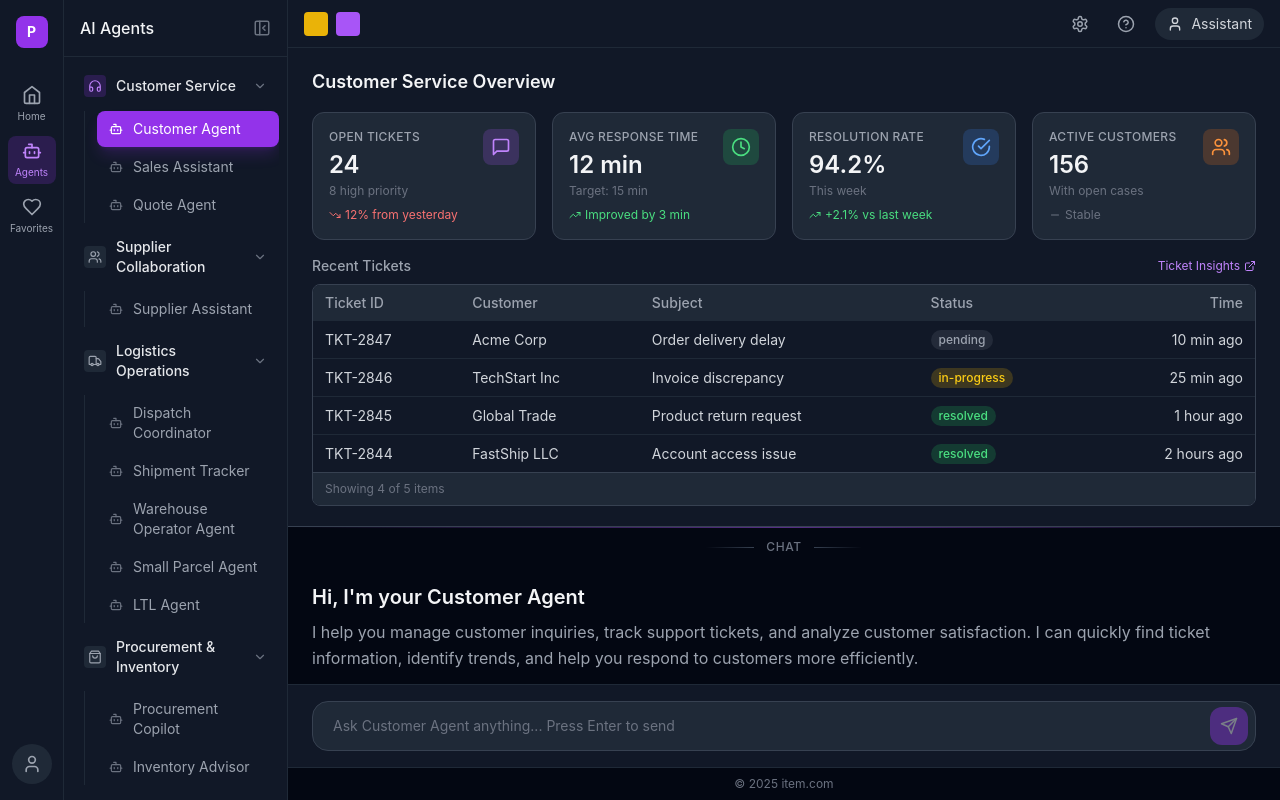
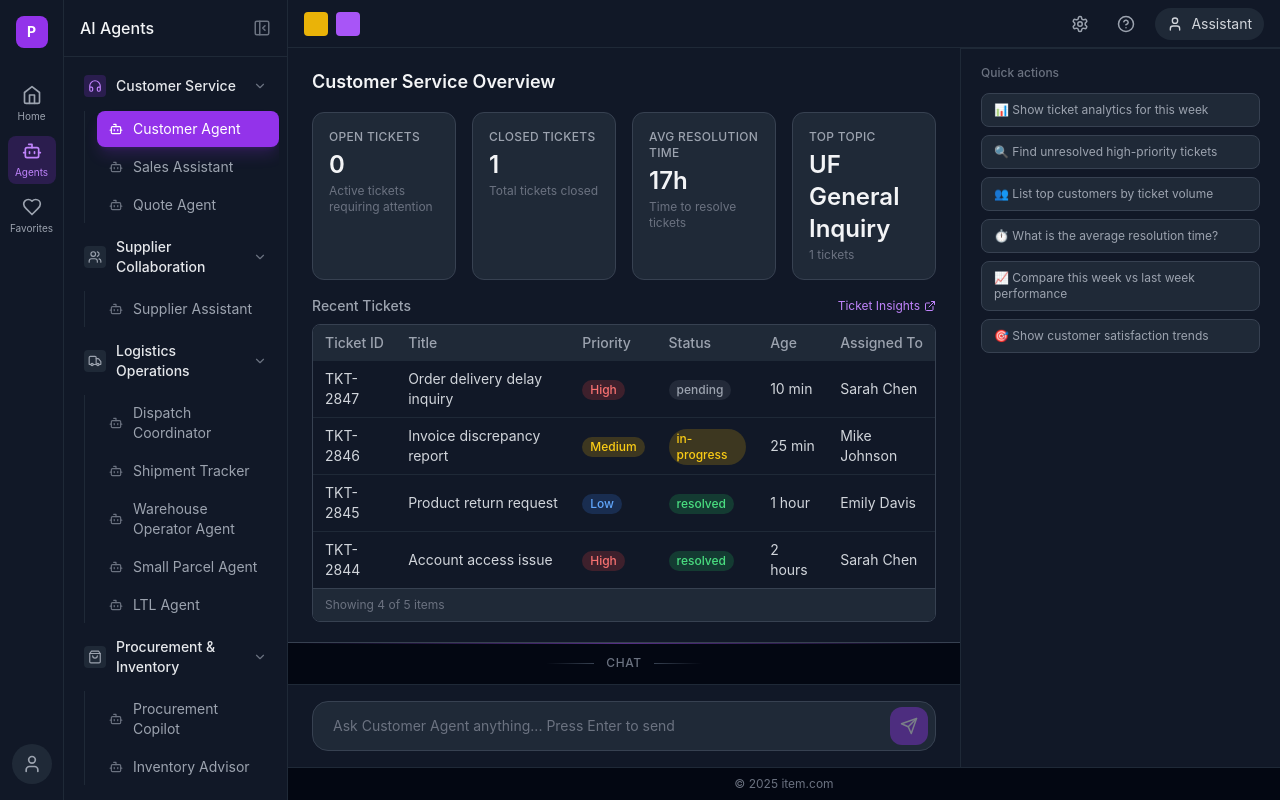
Before and after one commit to WYJade/Client-Portal-AI-Agent, a React (Vite) app: page /agents in a window 1280 px wide. Built offline with nearby package versions, Linux system fonts and the light colour scheme.

Commit message:
Update UI: move quick actions to right panel, update Customer Agent stats

```diff
--- a/src/components/agent/AgentChatLayout.tsx
+++ b/src/components/agent/AgentChatLayout.tsx
@@ -212,8 +212,8 @@ export default function AgentChatLayout({
 
             {/* Quick Actions Grid - only shown when no messages */}
             {messages.length === 0 && (
-              <div className="grid grid-cols-2 lg:grid-cols-3 gap-3 mb-6">
-                {quickActions.map((action, index) => (
+              <div className="grid grid-cols-2 gap-3 mb-6">
+                {quickActions.slice(0, 4).map((action, index) => (
                   <button
                     key={index}
                     onClick={() => onSendMessage(action.action)}
@@ -259,21 +259,6 @@ export default function AgentChatLayout({
 
         {/* Input Area - Fixed at bottom, full width */}
         <div className="bg-gray-900 border-t border-gray-800 px-6 py-4 shrink-0">
-          {/* Quick Action Pills - shown when there are messages */}
-          {messages.length > 0 && (
-            <div className="flex flex-wrap gap-2 mb-3">
-              {quickActions.slice(0, 4).map((action, index) => (
-                <button
-                  key={index}
-                  onClick={() => onSendMessage(action.action)}
-                  className="px-3 py-1.5 text-xs text-gray-400 bg-gray-800 rounded-full hover:bg-purple-600/20 hover:text-purple-400 transition-colors"
-                >
-                  {action.label}
-                </button>
-              ))}
-            </div>
-          )}
-
           {/* Input Field - Full width */}
           <div className="relative flex items-center">
             <input
@@ -295,13 +280,15 @@ export default function AgentChatLayout({
         </div>
       </div>
 
-      {/* Chart Panel */}
-      {chartPanel && (
+      {/* Right Panel - Quick Actions & Chart */}
       <div
         className={`border-l border-gray-800 bg-gray-900 flex flex-col transition-all duration-300 shrink-0 ${
-            isChartExpanded ? 'w-[550px]' : 'w-[380px]'
+          chartPanel && isChartExpanded ? 'w-[550px]' : 'w-[320px]'
         }`}
       >
+        {/* Chart Section - only shown when chartPanel exists */}
+        {chartPanel && (
+          <>
             {/* Chart Header */}
             <div className="px-5 py-4 border-b border-gray-800 flex items-center justify-between shrink-0">
               <h3 className="font-semibold text-gray-100">Visualization</h3>
@@ -370,24 +357,25 @@ export default function AgentChatLayout({
                 {chartPanel}
               </div>
             </div>
+          </>
+        )}
 
-          {/* Quick Suggestions */}
-          <div className="px-5 py-4 border-t border-gray-800 shrink-0">
-            <p className="text-xs font-medium text-gray-500 mb-3">Continue exploring</p>
-            <div className="flex flex-wrap gap-2">
-              {quickActions.slice(0, 3).map((action, index) => (
+        {/* Quick Suggestions - Always visible */}
+        <div className={`px-5 py-4 border-t border-gray-800 shrink-0 ${!chartPanel ? 'flex-1 overflow-auto' : ''}`}>
+          <p className="text-xs font-medium text-gray-500 mb-3">Quick actions</p>
+          <div className="flex flex-col gap-2">
+            {quickActions.map((action, index) => (
               <button
                 key={index}
                 onClick={() => onSendMessage(action.action)}
-                  className="px-3 py-2 text-xs text-gray-400 bg-gray-800 border border-gray-700 rounded-lg hover:bg-purple-600/20 hover:border-purple-500/50 hover:text-purple-400 transition-colors"
+                className="px-3 py-2 text-xs text-left text-gray-400 bg-gray-800 border border-gray-700 rounded-lg hover:bg-purple-600/20 hover:border-purple-500/50 hover:text-purple-400 transition-colors"
               >
-                  {action.label.replace(/^[^\s]+\s/, '')}
+                {action.label}
               </button>
             ))}
           </div>
         </div>
       </div>
-      )}
     </div>
   )
 }
--- a/src/pages/agents/CustomerAgentPage.tsx
+++ b/src/pages/agents/CustomerAgentPage.tsx
@@ -1,5 +1,4 @@
 import { useState, useCallback } from 'react'
-import { Users, MessageSquare, Clock, CheckCircle } from 'lucide-react'
 import { BarChart, Bar, XAxis, YAxis, CartesianGrid, Tooltip, ResponsiveContainer, LineChart, Line } from 'recharts'
 import AgentChatLayout, { Message } from '../../components/agent/AgentChatLayout'
 import StatCard from '../../components/agent/StatCard'
@@ -25,11 +24,11 @@ const satisfactionData = [
 ]
 
 const recentTickets = [
-  { id: 'TKT-2847', customer: 'Acme Corp', subject: 'Order delivery delay', status: 'pending', priority: 'High', time: '10 min ago' },
-  { id: 'TKT-2846', customer: 'TechStart Inc', subject: 'Invoice discrepancy', status: 'in-progress', priority: 'Medium', time: '25 min ago' },
-  { id: 'TKT-2845', customer: 'Global Trade', subject: 'Product return request', status: 'resolved', priority: 'Low', time: '1 hour ago' },
-  { id: 'TKT-2844', customer: 'FastShip LLC', subject: 'Account access issue', status: 'resolved', priority: 'High', time: '2 hours ago' },
-  { id: 'TKT-2843', customer: 'Prime Logistics', subject: 'Bulk order inquiry', status: 'pending', priority: 'Medium', time: '3 hours ago' },
+  { id: 'TKT-2847', title: 'Order delivery delay inquiry', priority: 'High', status: 'pending', age: '10 min', assignedTo: 'Sarah Chen' },
+  { id: 'TKT-2846', title: 'Invoice discrepancy report', priority: 'Medium', status: 'in-progress', age: '25 min', assignedTo: 'Mike Johnson' },
+  { id: 'TKT-2845', title: 'Product return request', priority: 'Low', status: 'resolved', age: '1 hour', assignedTo: 'Emily Davis' },
+  { id: 'TKT-2844', title: 'Account access issue', priority: 'High', status: 'resolved', age: '2 hours', assignedTo: 'Sarah Chen' },
+  { id: 'TKT-2843', title: 'Bulk order inquiry', priority: 'Medium', status: 'pending', age: '3 hours', assignedTo: 'James Wilson' },
 ]
 
 const quickActions = [
@@ -43,8 +42,19 @@ const quickActions = [
 
 const columns = [
   { key: 'id', label: 'Ticket ID' },
-  { key: 'customer', label: 'Customer' },
-  { key: 'subject', label: 'Subject' },
+  { key: 'title', label: 'Title' },
+  {
+    key: 'priority',
+    label: 'Priority',
+    render: (value: string) => {
+      const priorityMap: Record<string, 'error' | 'warning' | 'info'> = {
+        'High': 'error',
+        'Medium': 'warning',
+        'Low': 'info',
+      }
+      return <StatusBadge status={priorityMap[value] || 'info'} label={value} />
+    }
+  },
   {
     key: 'status',
     label: 'Status',
@@ -57,7 +67,8 @@ const columns = [
       return <StatusBadge status={statusMap[value] || 'pending'} label={value} />
     }
   },
-  { key: 'time', label: 'Time', align: 'right' as const },
+  { key: 'age', label: 'Age' },
+  { key: 'assignedTo', label: 'Assigned To' },
 ]
 
 export default function CustomerAgentPage() {
@@ -151,38 +162,26 @@ export default function CustomerAgentPage() {
       <div className="grid grid-cols-4 gap-4">
         <StatCard
           title="Open Tickets"
-          value="24"
-          subtitle="8 high priority"
-          trend="down"
-          trendValue="12% from yesterday"
-          icon={<MessageSquare size={20} />}
+          value="0"
+          subtitle="Active tickets requiring attention"
           color="purple"
         />
         <StatCard
-          title="Avg Response Time"
-          value="12 min"
-          subtitle="Target: 15 min"
-          trend="up"
-          trendValue="Improved by 3 min"
-          icon={<Clock size={20} />}
+          title="Closed Tickets"
+          value="1"
+          subtitle="Total tickets closed"
           color="green"
         />
         <StatCard
-          title="Resolution Rate"
-          value="94.2%"
-          subtitle="This week"
-          trend="up"
-          trendValue="+2.1% vs last week"
-          icon={<CheckCircle size={20} />}
+          title="Avg Resolution Time"
+          value="17h"
+          subtitle="Time to resolve tickets"
           color="blue"
         />
         <StatCard
-          title="Active Customers"
-          value="156"
-          subtitle="With open cases"
-          trend="neutral"
-          trendValue="Stable"
-          icon={<Users size={20} />}
+          title="Top Topic"
+          value="UF General Inquiry"
+          subtitle="1 tickets"
           color="orange"
         />
       </div>
```
Lines whose indentation alone changed are shown as unchanged.
